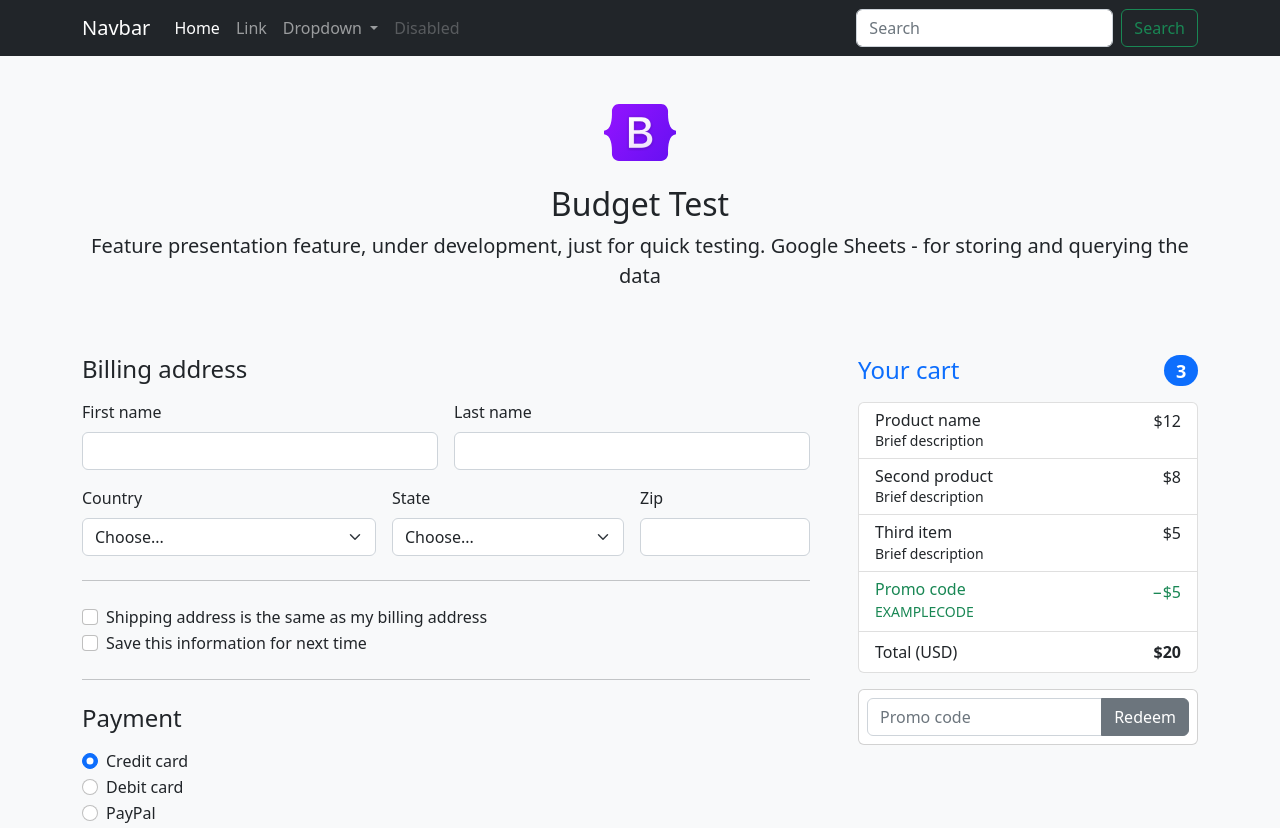
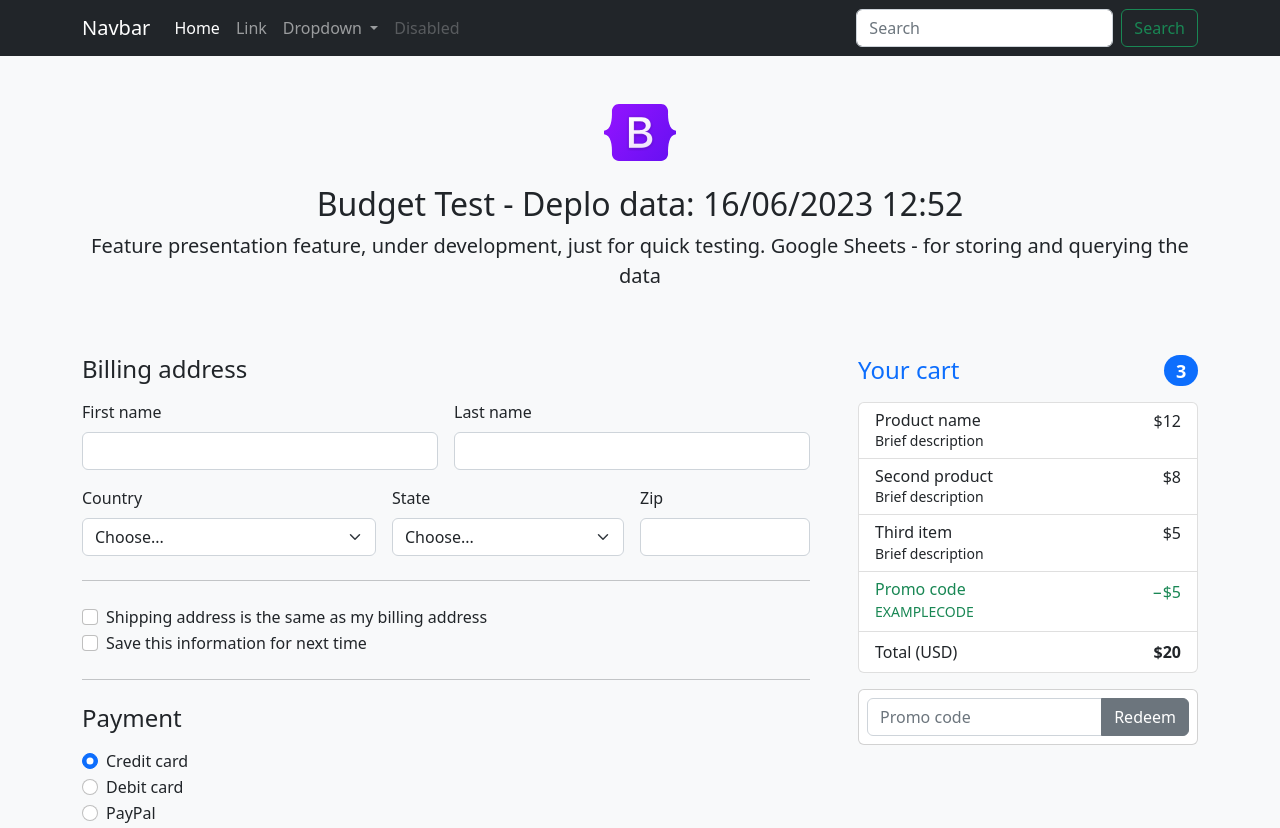
Before and after one commit to hernangior/julio-orcamento-teste, a website: page index.html in a window 1280 px wide. Shown: the top 828 px of the page. Drawn offline with nearby package versions, Linux system fonts and the light colour scheme.

Commit message:
Update index.html

```diff
--- a/index.html
+++ b/index.html
@@ -59,7 +59,7 @@
   <main>
     <div class="py-5 text-center">
       <img class="d-block mx-auto mb-4" src="assets/brand/bootstrap-logo.svg" alt="" width="72" height="57">
-      <h2>Budget Test</h2>
+      <h2>Budget Test - Deplo data: 16/06/2023 12:52</h2>
       <p class="lead">Feature presentation feature, under development, just for quick testing. Google Sheets - for storing and querying the data</p>
     </div>
 
@@ -244,8 +244,6 @@
 			$.get("https://docs.google.com/spreadsheets/d/e/2PACX-1vTmm0nPchYTIJ8_FaRiUVgRXb0a9Sy0jTMWFGfs_F8o30bM1OD7a1_Z8Ra62BP6B1U50e35HSiZD3Wa/pub?gid=0&single=true&output=csv",
 			function(data, status){
 
-
-
 			  console.log("# original value: ");
 			  console.log(data);
 			  console.log("# original value in table: ");
```
